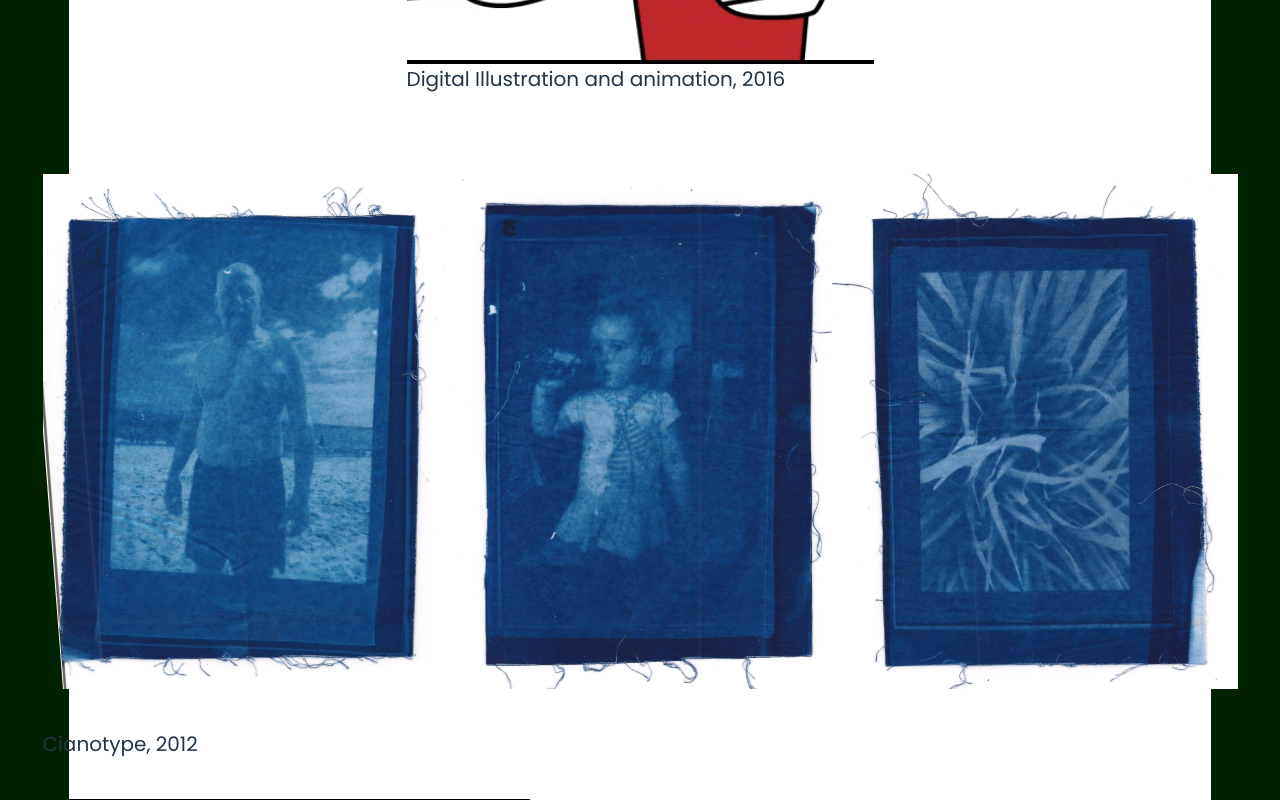
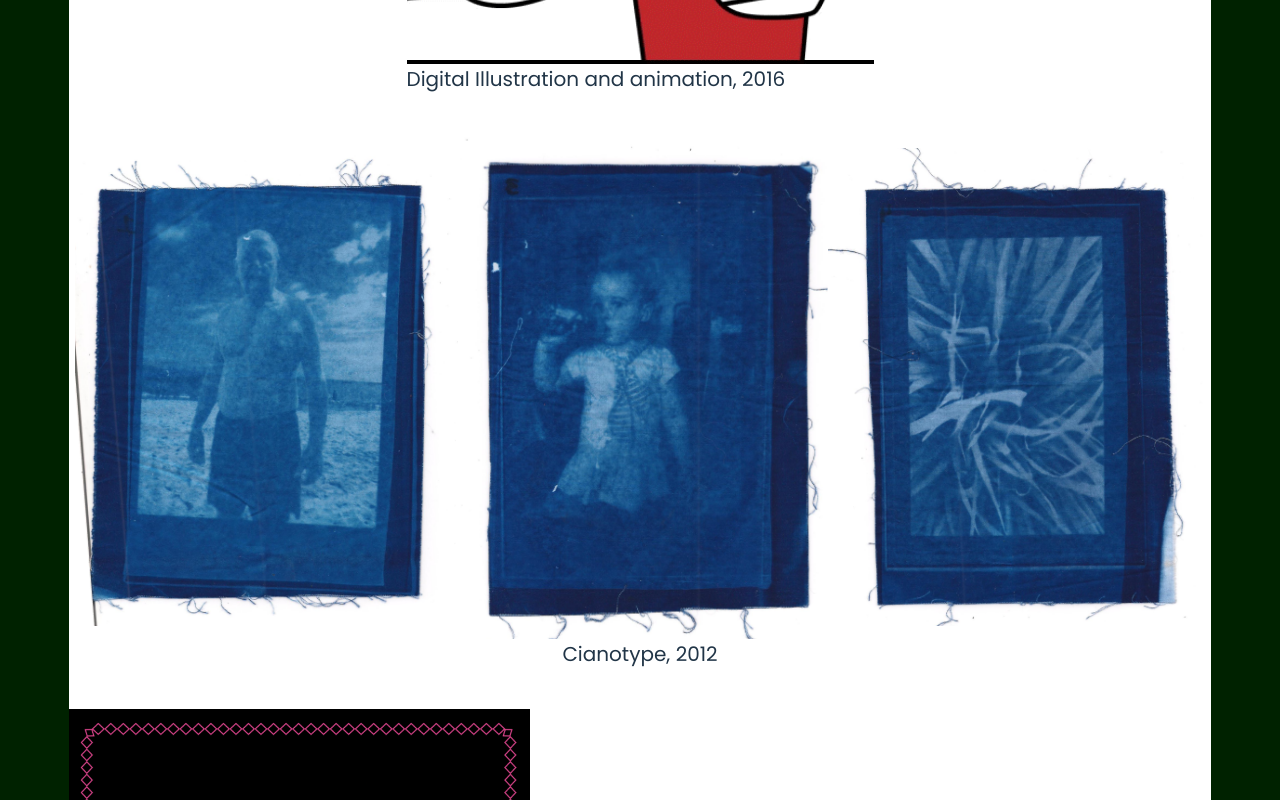
Before and after one commit to evandrododo/portfolioluisa, a React (Vite) app: page /#/ in a window 1280 px wide. Shown: the part 8280-9080 px from the top of the page. Built offline with nearby package versions, Linux system fonts and the light colour scheme.

Commit message:
fix(mobile): css adjustments

```diff
--- a/src/routes/projects.tsx
+++ b/src/routes/projects.tsx
@@ -87,15 +87,13 @@ export default function Projects() {
               </span>
             </div>
           </div>
-          <div className="shot">
-            <div>
-              <div className="shot" style={{ flexDirection: "row" }}>
-                <img src="/cyanotype1.png" alt="foto azul 1" />
-                <img src="/cyanotype2.png" alt="foto azul 2" />
-                <img src="/cyanotype3.png" alt="foto azul 3" />
-              </div>
-              <span className="caption">Cianotype, 2012</span>
+          <div className="shot cyanotype">
+            <div className="img-container">
+              <img src="/cyanotype1.png" alt="foto azul 1" />
+              <img src="/cyanotype2.png" alt="foto azul 2" />
+              <img src="/cyanotype3.png" alt="foto azul 3" />
             </div>
+            <span className="caption">Cianotype, 2012</span>
           </div>
           <div className="shot left">
             <div>
--- a/src/styles/Project.scss
+++ b/src/styles/Project.scss
@@ -76,8 +76,23 @@
   }
 }
 
-@media (max-width: 768px) {
+@media (max-width: 1200px) {
   div.project {
+    align-items: center;
+    .project-image {
+      margin: 0em;
+      width: 100%;
+
+      a {
+        display: block;
+        width: 100%;
+
+        img {
+          width: 70%;
+        }
+      }
+    }
+
     &:nth-child(odd) {
       flex-direction: column;
       justify-content: center;
@@ -88,22 +103,9 @@
       justify-content: center;
     }
 
-    .project-image {
-      margin: 0em;
-      width: 100%;
-
-      a {
-        display: block;
-        width: 100%;
-
-        img {
-          width: 100%;
-        }
-      }
-    }
-
     .title-link {
-      width: 100%;
+      width: 70%;
+      max-width: 1000px;
     }
 
     .project-info {
@@ -124,3 +126,21 @@
     }
   }
 }
+
+@media (max-width: 768px) {
+  div.project {
+    .project-image {
+      margin: 0em;
+      width: 100%;
+
+      a {
+        display: block;
+        width: 100%;
+
+        img {
+          width: 100%;
+        }
+      }
+    }
+  }
+}
--- a/src/styles/projects.scss
+++ b/src/styles/projects.scss
@@ -131,6 +131,23 @@
       justify-content: center;
       align-items: start;
     }
+    &.cyanotype {
+      flex-direction: column;
+      align-items: center;
+      justify-content: stretch;
+      flex-wrap: no-wrap;
+      .img-container {
+        width: 100%;
+        display: flex;
+        flex-direction: row;
+        justify-content: center;
+        align-items: center;
+        flex-wrap: wrap ;
+        img {
+          max-width:33%;
+        }
+      }
+    }
   }
 }
 
@@ -159,6 +176,18 @@
       img {
         width: 100%;
       }
+
+      &.cyanotype {
+        flex-direction: column;
+        align-items: center;
+        justify-content: center;
+        .img-container {
+          flex-direction: column;
+          img {
+            max-width: 100%;
+          }
+        }
+      }
     }
   }
   .image-row {
```
